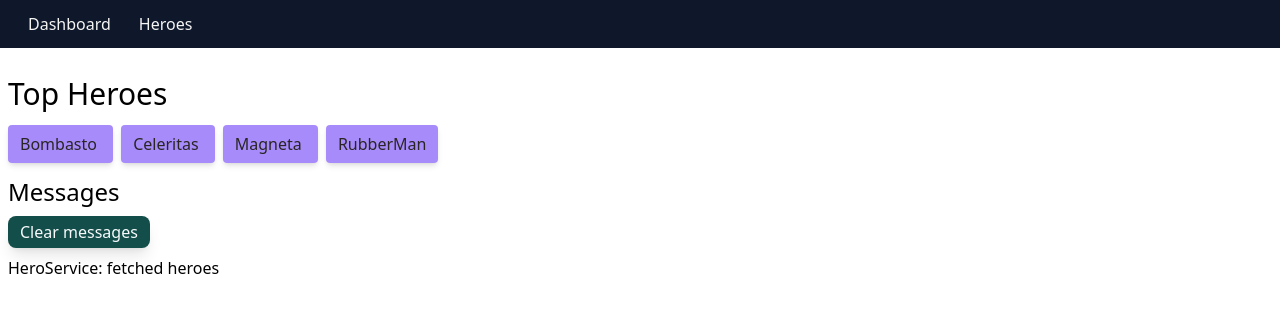
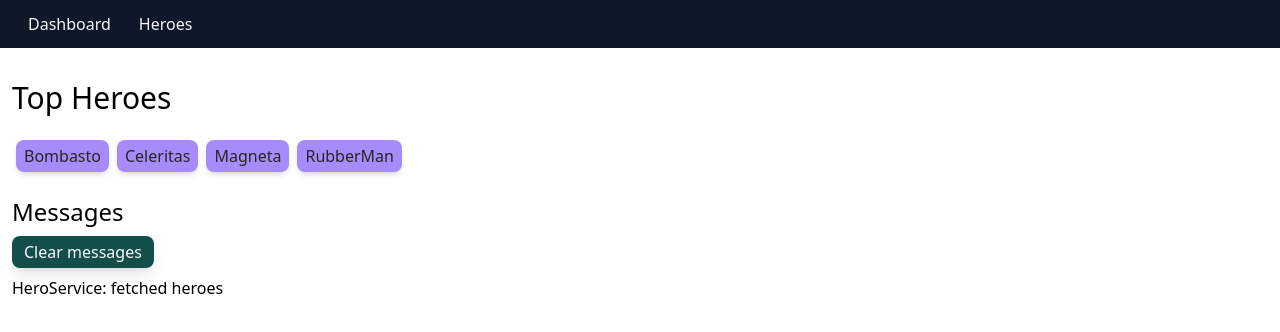
Before and after one commit to NikoSoder/tour-of-heroes, an Angular app: page /dashboard in a window 1280 px wide. Shown: the top 332 px of the page. Built offline with nearby package versions, Linux system fonts and the light colour scheme.

Commit message:
6.Starting

```diff
--- a/src/app/app.component.html
+++ b/src/app/app.component.html
@@ -9,7 +9,7 @@
   </ul>
 </div>
 
-<div class="container mx-auto p-2">
+<div class="container mx-auto p-3">
   <router-outlet></router-outlet>
   <app-messages></app-messages>
 </div>
--- a/src/app/components/dashboard/dashboard.component.html
+++ b/src/app/components/dashboard/dashboard.component.html
@@ -1,10 +1,13 @@
 <h2 class="text-3xl mb-5">Top Heroes</h2>
 <div class="mb-5">
-  <a
-    class="bg-violet-400 px-3 py-2 rounded shadow-md hover:bg-purple-500 text-stone-800 mr-2"
-    *ngFor="let hero of heroes"
-    routerLink="/detail/{{ hero.id }}"
-  >
-    {{ hero.name }}
-  </a>
+  <ul class="flex flex-row flex-wrap">
+    <li
+      *ngFor="let hero of heroes"
+      class="bg-violet-400 px-2 py-1 rounded-lg shadow-md hover:bg-purple-500 text-stone-800 m-1"
+    >
+      <a routerLink="/detail/{{ hero.id }}">
+        {{ hero.name }}
+      </a>
+    </li>
+  </ul>
 </div>
--- a/src/app/components/heroes/heroes.component.html
+++ b/src/app/components/heroes/heroes.component.html
@@ -1,6 +1,6 @@
 <h2 class="text-2xl mb-3">My Heroes</h2>
 <div class="flex flex-row mb-5">
-  <ul class="heroes space-y-4">
+  <ul class="heroes space-y-4 sm:columns-3">
     <li *ngFor="let hero of heroes">
       <a
         class="bg-blue-600 text-stone-100 py-2 px-3 rounded hover:bg-blue-700 shadow"
```
Also changed, not shown: src/app/app.module.ts (+15 -2 lines).
